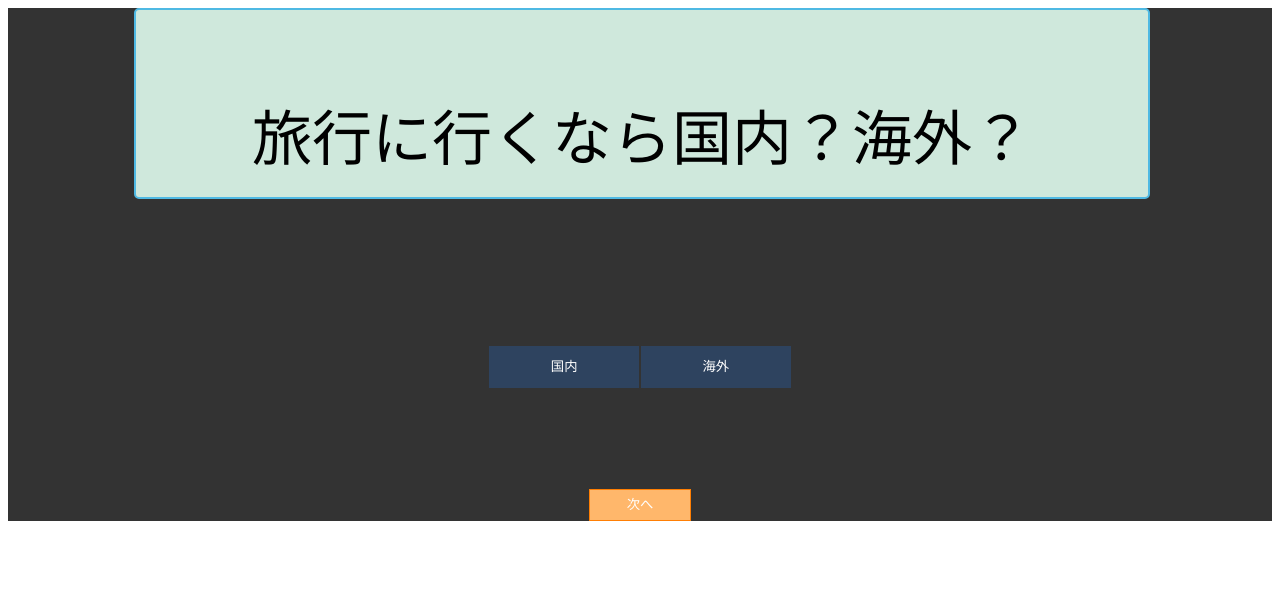
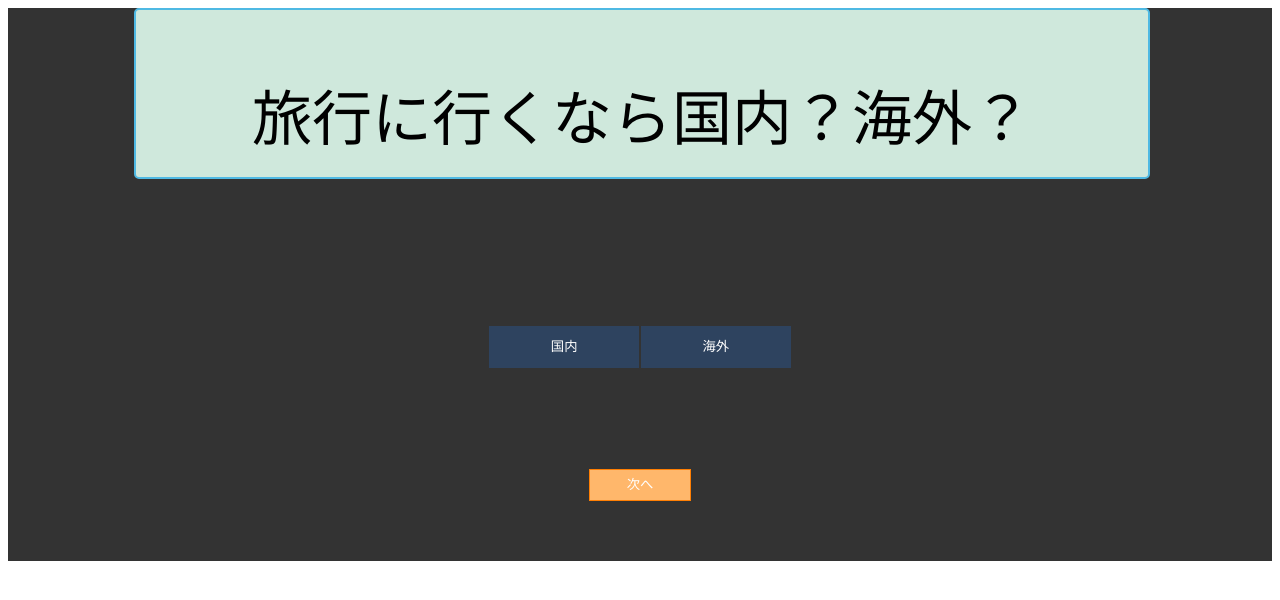
Before and after one commit to Rena-Okano/geek_team3_app, a Vue app: page / in a window 1280 px wide. Both pictures are taken after a click on the button "診断する". Shown: the top 600 px of the page. Built offline with nearby package versions, Linux system fonts and the light colour scheme; the HTML template or start-up script is replaced by a standard one.

Commit message:
mainor changes

```diff
--- a/src/components/Quiz.vue
+++ b/src/components/Quiz.vue
@@ -211,7 +211,7 @@ export default {
   height: 10rem;
   font-size: 60px;
   font-family: "Hannotate SC";
-  padding-top: 80px;
+  padding-top: 60px;
   text-align: center;
   align-items: center;
   vertical-align: center;
@@ -253,6 +253,7 @@ export default {
   width: 8%;
   padding: 10px;
   margin-top: 100px;
+  margin-bottom: 60px;
 }
 #yes:hover {
   background-color: #fff;
```
